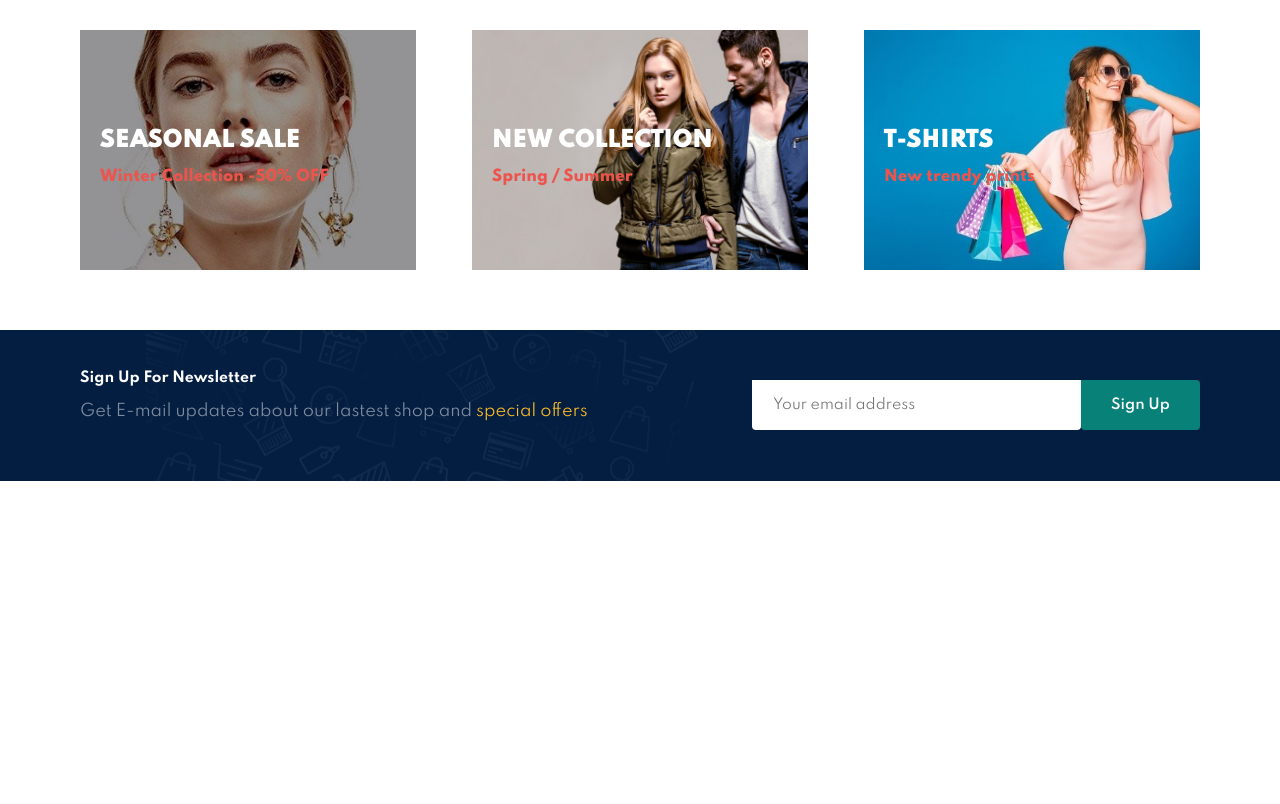
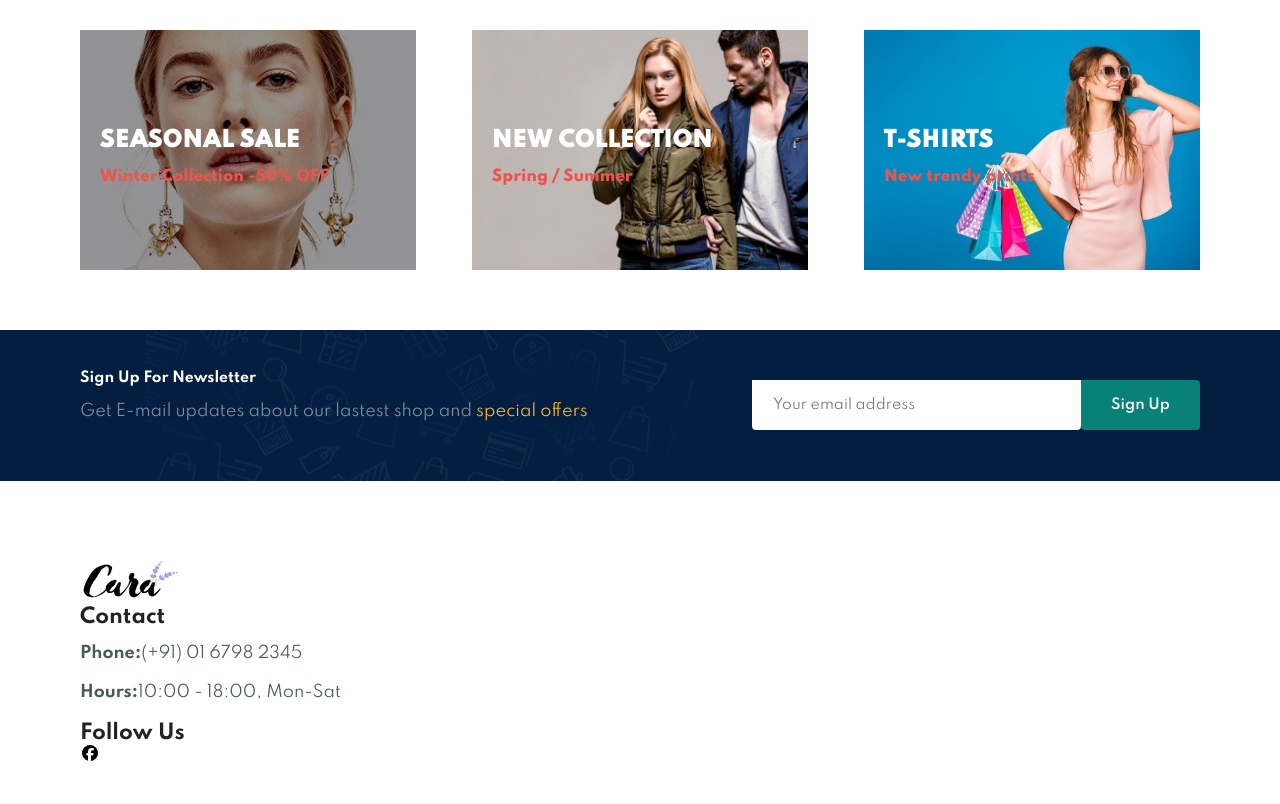
Before and after one commit to Anchal1808/Ecommerce-website, a plain HTML site: page index.html in a window 1280 px wide. Shown: the part 3920-4724 px from the top of the page. Before the commit the page ends 4441 px from the top, so only its background shows below. Drawn offline with Linux system fonts and the light colour scheme.

Commit message:
updation

```diff
--- a/index.html
+++ b/index.html
@@ -377,6 +377,21 @@
         </div>
     </section>
 
+    <footer class="section-p1">
+        <div class="col">
+            <img src="img/logo.png" alt="">
+            <h4>Contact</h4>
+            <p><strong>Phone:</strong>(+91) 01 6798 2345</p>
+            <p><strong>Hours:</strong>10:00 - 18:00, Mon-Sat</p>
+            <div class="follow">
+                <h4>Follow Us</h4>
+                <div class="icon">
+                    <i class="fa-brands fa-facebook"></i>
+                </div>
+            </div>
+        </div>
+
+    </footer>
     <script src="script.js"></script>
 </body>
 </html>
```
